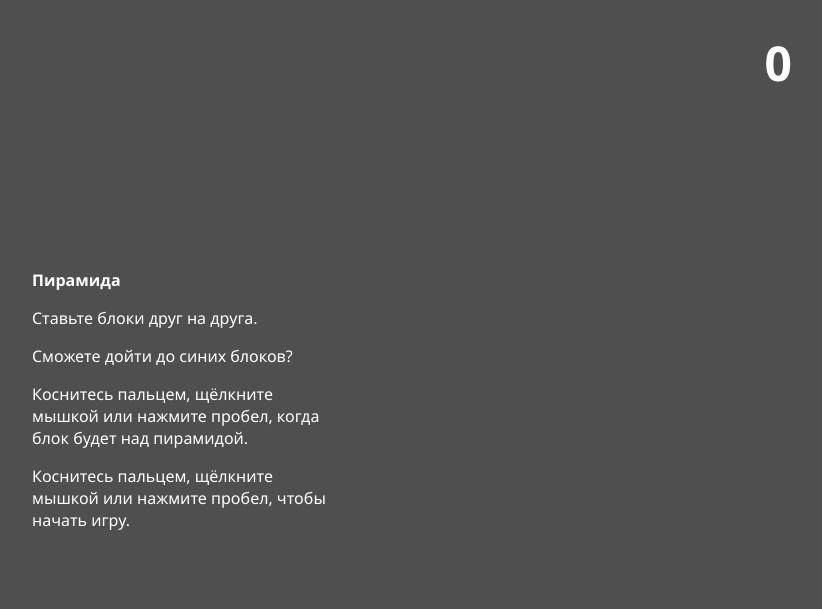
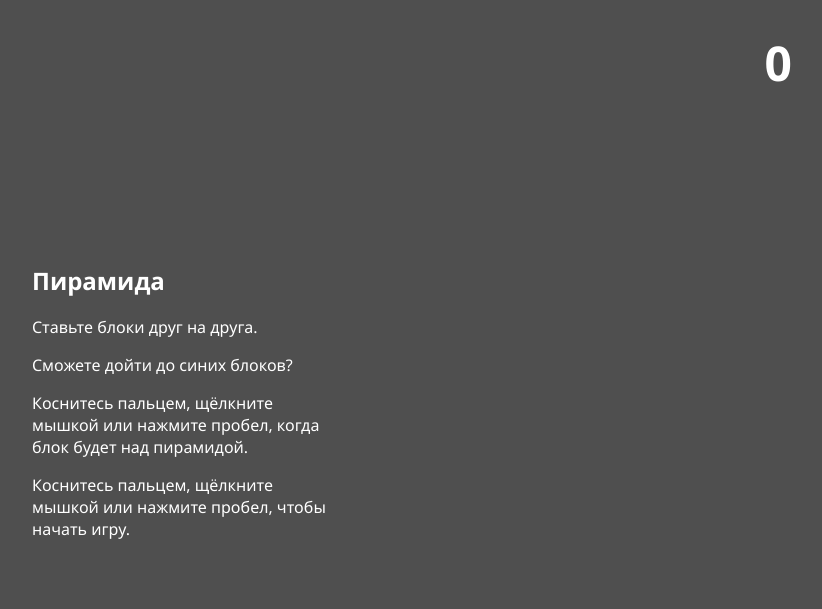
Before and after one commit to andrwind/pyramid-web, a plain HTML site: page index.html in a window 1280 px wide. Shown: the whole page, without its empty margins (458-1280 px from the left). Drawn offline with nearby package versions, Linux system fonts and the light colour scheme; a script that the page names is missing.

Commit message:
Update index.html

```diff
--- a/index.html
+++ b/index.html
@@ -11,7 +11,7 @@
  <!-- блок с инструкциями -->
 <div id="instructions">
   <div class="content">
-    <p><b>Пирамида</b></p>
+    <h2>Пирамида</h2>
     <p>Ставьте блоки друг на друга.</p>
     <p>Сможете дойти до синих блоков?</p>
     <p>Коснитесь пальцем, щёлкните мышкой или нажмите пробел, когда блок будет над пирамидой.</p>
```
